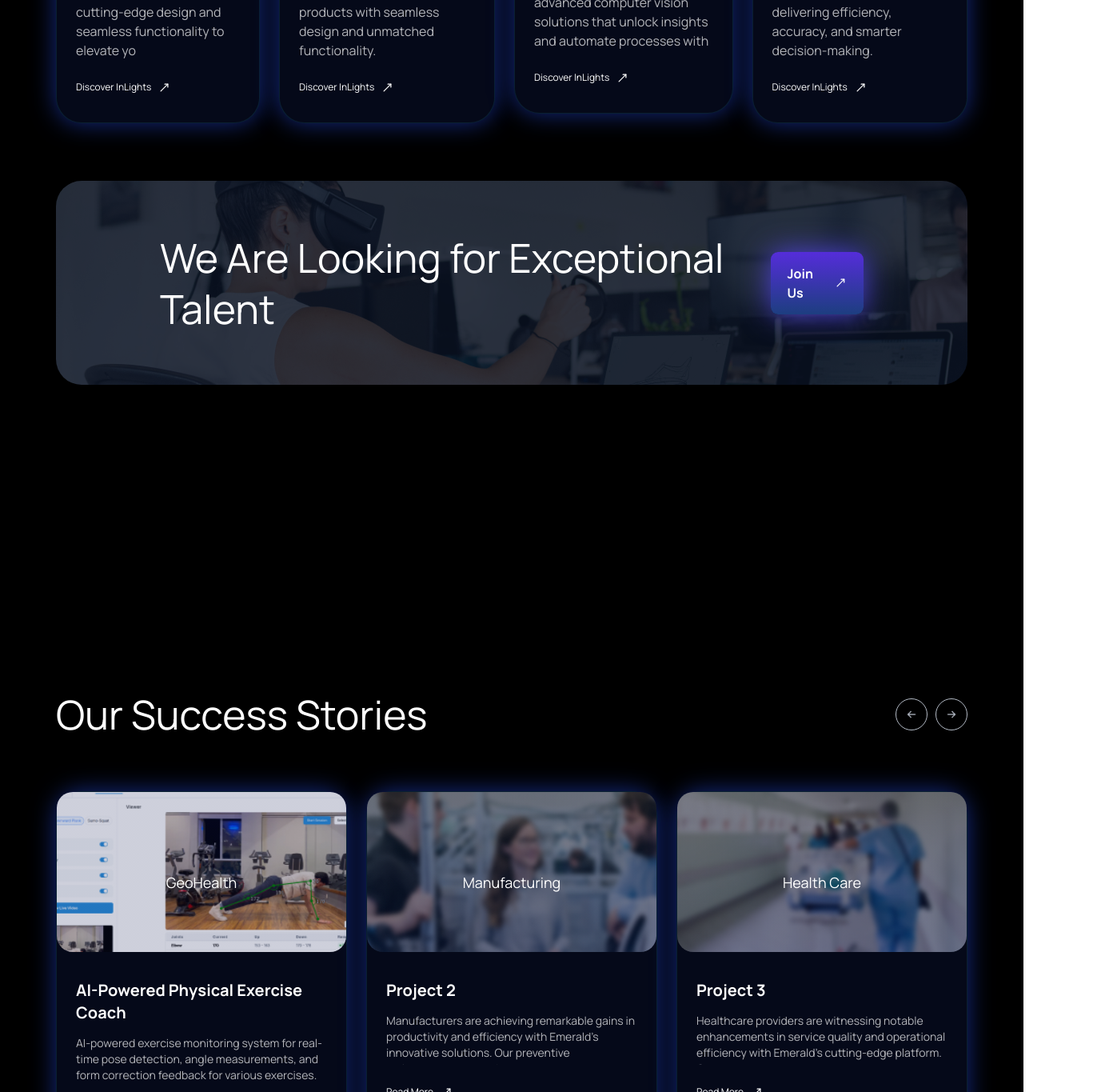
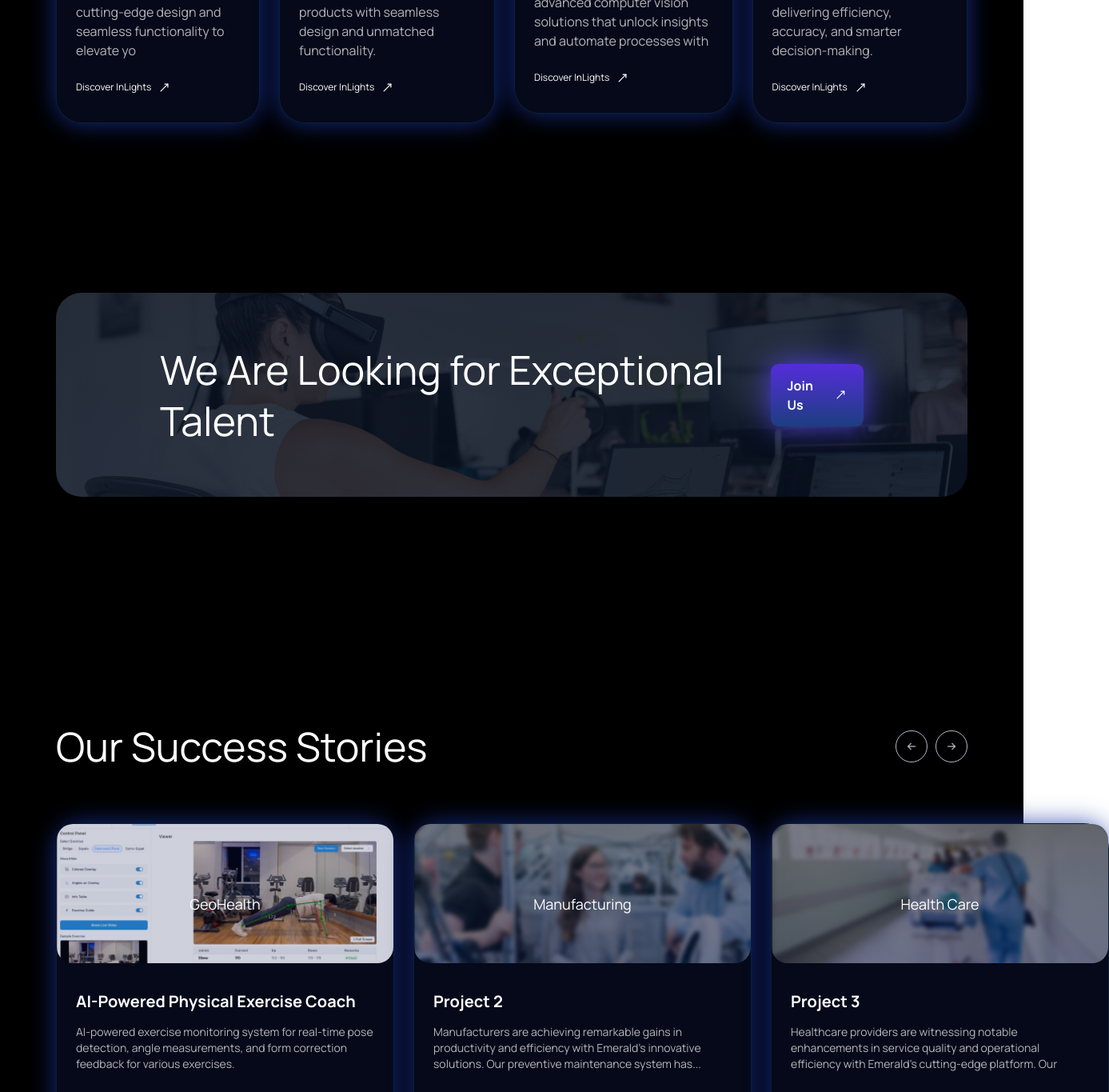
Before and after one commit to chasadch/inlights-website-2, a Next.js app: page / in a window 1280 px wide. Shown: the part 2920-4285 px from the top of the page at 80% size, 1387 px wide, since content can reach past the window. Built offline with nearby package versions, Linux system fonts and the light colour scheme.

Commit message:
commited

```diff
--- a/src/components/Services/Services.tsx
+++ b/src/components/Services/Services.tsx
@@ -110,7 +110,7 @@ export default function Services() {
       </div>
 
       {/* Talent */}
-      <div className="flex items-center justify-center py-[100px]">
+      <div className="flex items-center justify-center pt-[240px]">
         <div
           className="relative h-[255px] w-[1301px] overflow-hidden rounded-[32px]"
           style={{
--- a/src/components/SuccessStories/SuccessStories.tsx
+++ b/src/components/SuccessStories/SuccessStories.tsx
@@ -30,12 +30,12 @@ export default function SuccessStories() {
           </div>
         </div>
 
-        <div className="grid grid-cols-3 gap-[24px]">
+        <div className="flex items-center gap-[24px] self-stretch">
           {/* Card 1 */}
           <div className="border-borderCustom relative flex flex-col items-start gap-[34px] rounded-[32px] border-[1px] bg-bg shadow-custom">
             {/* Image with overlay */}
             <div
-              className="relative flex h-[200px] w-full items-center justify-center overflow-hidden rounded-[20px]"
+              className="relative flex h-[174px] w-[421px] flex-col items-center justify-center gap-[10px] self-stretch overflow-hidden rounded-[20px]"
               style={{
                 background:
                   "linear-gradient(0deg, rgba(15, 25, 82, 0.11) 0%, rgba(15, 25, 82, 0.11) 100%), url('/successStories/coverPhoto_1.png')",
@@ -50,7 +50,7 @@ export default function SuccessStories() {
             </div>
             {/* Text content */}
             <div className="flex flex-col items-start gap-[14px] self-stretch px-[24px] pb-[24px]">
-              <h1 className="text-size-3 font-bold">
+              <h1 className="self-stretch text-size-3 font-bold">
                 AI-Powered Physical Exercise Coach
               </h1>
               <p className="h-[65px] overflow-hidden text-size-6 font-normal text-white opacity-70">
@@ -73,7 +73,7 @@ export default function SuccessStories() {
           <div className="border-borderCustom relative flex flex-col items-start gap-[34px] rounded-[32px] border-[1px] bg-bg shadow-custom">
             {/* Image with overlay */}
             <div
-              className="relative flex h-[200px] w-full items-center justify-center overflow-hidden rounded-[20px]"
+              className="relative flex h-[174px] w-[421px] flex-col items-center justify-center gap-[10px] self-stretch overflow-hidden rounded-[20px]"
               style={{
                 background:
                   "linear-gradient(0deg, rgba(15, 25, 82, 0.11) 0%, rgba(15, 25, 82, 0.11) 100%), url('/successStories/coverPhoto_2.png')",
@@ -107,7 +107,7 @@ export default function SuccessStories() {
           <div className="border-borderCustom relative flex flex-col items-start gap-[34px] rounded-[32px] border-[1px] bg-bg shadow-custom">
             {/* Image with overlay */}
             <div
-              className="relative flex h-[200px] w-full items-center justify-center overflow-hidden rounded-[20px]"
+              className="relative flex h-[174px] w-[421px] flex-col items-center justify-center gap-[10px] self-stretch overflow-hidden rounded-[20px]"
               style={{
                 background:
                   "linear-gradient(0deg, rgba(15, 25, 82, 0.11) 0%, rgba(15, 25, 82, 0.11) 100%), url('/successStories/coverPhoto_3.png')",
```
